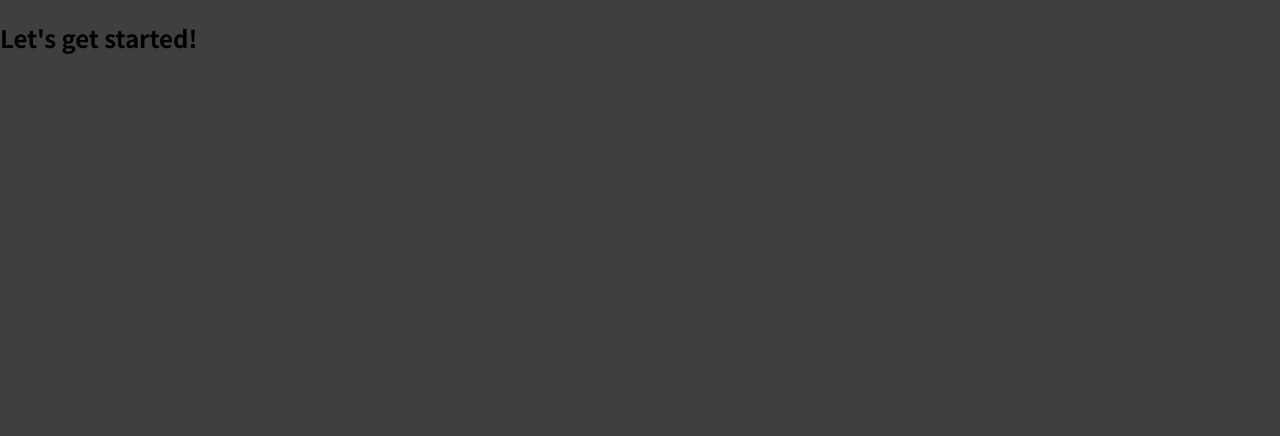
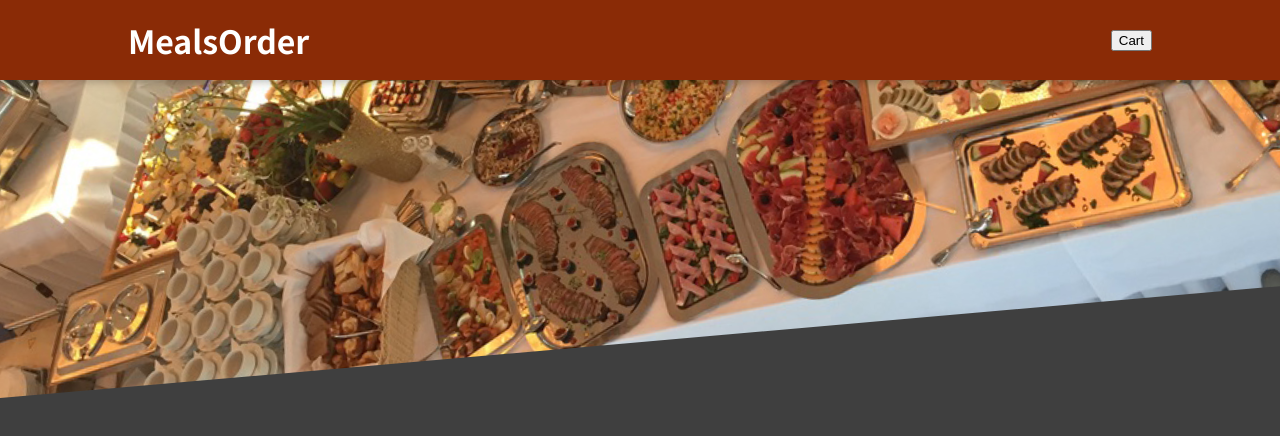
Before and after one commit to vanjaandrejic/order-app, a React (Create React App) app: page / in a window 1280 px wide. Shown: the top 436 px of the page. Built offline with nearby package versions, Linux system fonts and the light colour scheme.

Commit message:
Header component

```diff
--- a/src/App.js
+++ b/src/App.js
@@ -1,10 +1,11 @@
 import React from "react";
+import Header from "./components/Layout/Header";
 
 function App() {
   return (
-    <div>
-      <h2>Let's get started!</h2>
-    </div>
+    <>
+      <Header />
+    </>
   );
 }
 
--- /dev/null
+++ b/src/components/Layout/Header.js
@@ -0,0 +1,17 @@
+import React from 'react'
+import mealsImage from '../../assets/meals.jpg';
+import classes from './Header.module.css';
+
+export default function Header(props) {
+  return (
+    <>
+        <header className={classes.header}>
+            <h1>MealsOrder</h1>
+            <button>Cart</button>
+        </header>
+        <div className={classes['main-image']}>
+            <img src={mealsImage} alt='A table full of delicious food!' />
+        </div>
+    </>
+  )
+}
--- /dev/null
+++ b/src/components/Layout/Header.module.css
@@ -0,0 +1,29 @@
+.header {
+    position: fixed;
+    top: 0;
+    left: 0;
+    width: 100%;
+    height: 5rem;
+    background-color: #8a2b06;
+    color: white;
+    display: flex;
+    justify-content: space-between;
+    align-items: center;
+    padding: 0 10%;
+    box-shadow: 0 2px 8px rgba(0, 0, 0, 0.25);
+    z-index: 10;
+  }
+
+  .main-image {
+    width: 100%;
+    height: 25rem;
+    z-index: 0;
+    overflow: hidden;
+  }
+
+  .main-image img {
+    width: 110%;
+    height: 100%;
+    object-fit: cover;
+    transform: rotateZ(-5deg) translateY(-4rem) translateX(-1rem);
+  }
```
Also changed, not shown: src/assets/meals.jpg (added).
